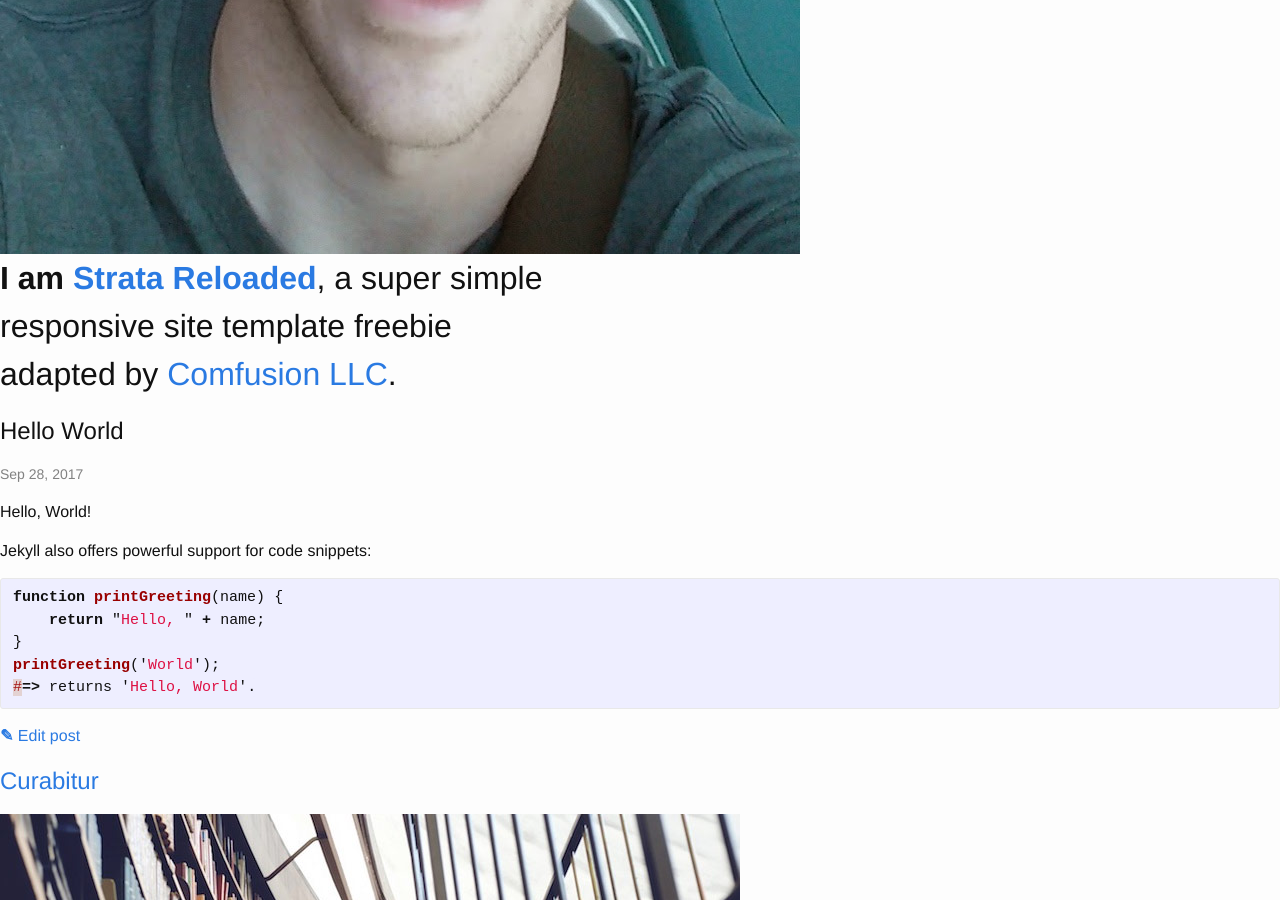
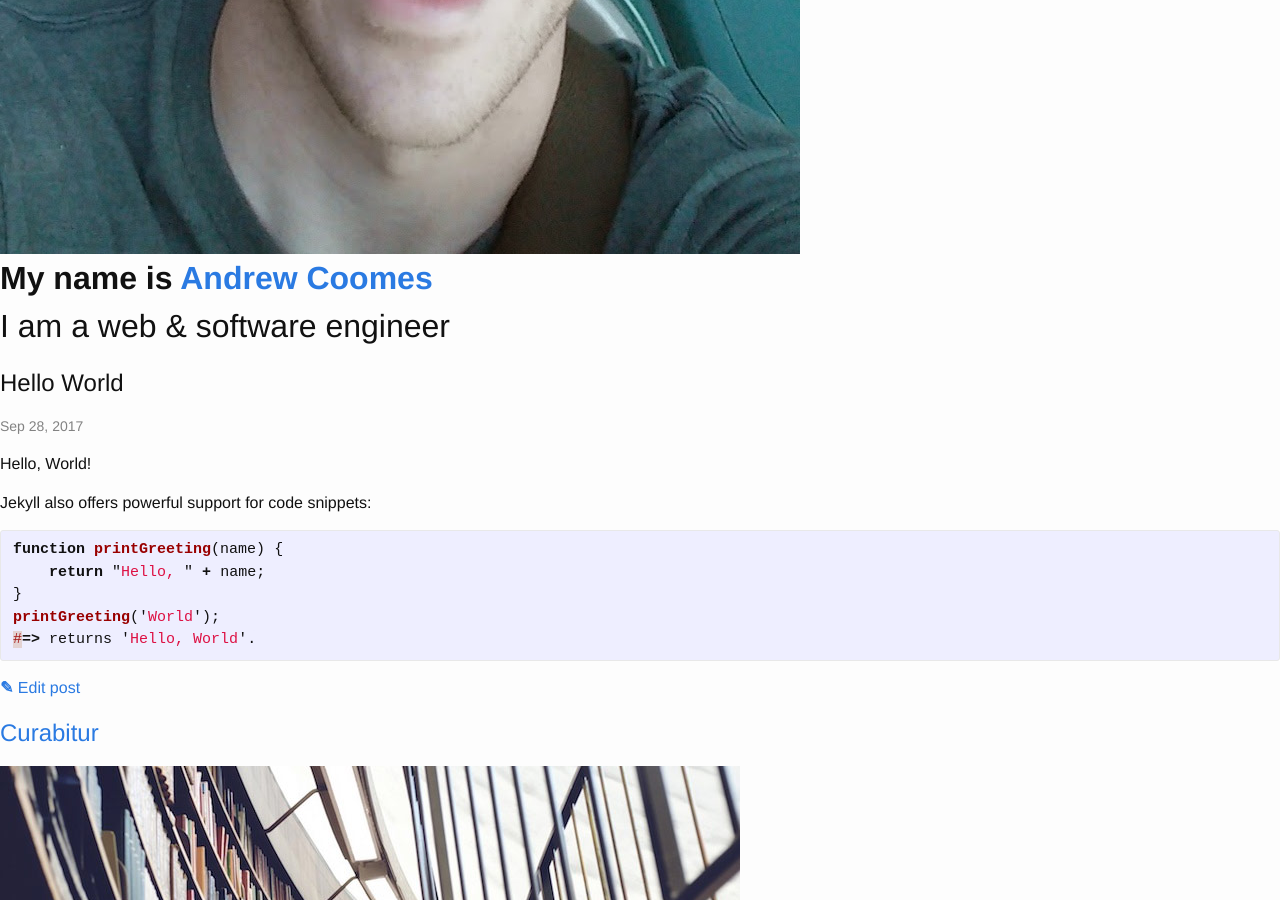
Before and after one commit to acoomes/acoomes.github.io, a Jekyll site: the page built from index.html, in a window 1280 px wide and 900 px high, scrolled down 564 px. Built offline with Jekyll 4.4.1, drawn with Linux system fonts in a browser that asks for light colours; nearby versions of some CDN libraries; some of the changed text lies outside the part shown.

Commit message:
Customized site header text and copyright list

```diff
--- a/_layouts/default.html
+++ b/_layouts/default.html
@@ -26,9 +26,8 @@
 	<body id="top">
     <header id="header">
       <a href="{{ site.url }}" class="image avatar"><img class="editable" src="/images/avatar.jpg" alt="{{ site.author.name }}"></a>
-      <h1 class="editable"><strong>I am <a href="/">Strata Reloaded</a></strong>, a super simple<br>
-      responsive site template freebie<br>
-      adapted by <a href="http://comfusionllc.com">Comfusion LLC</a>.</h1>
+			<h1 class="editable"><strong>My name is <a href="/">Andrew Coomes</a></strong><br>
+				I am a web & software engineer<br>
     </header>
 
     {{ content }}
@@ -52,9 +51,7 @@
         {% endif %}
       </ul>
       <ul class="copyright">
-          <li>&copy; Untitled</li>
-          <li>Design: <a href="http://html5up.net">HTML5 UP</a></li>
-          <li>Theme: <a href="http://comfusionllc.com">Comfusion LLC</a></li>
+          <li>&copy; Andrew Coomes</li>
       </ul>
     </footer>
 
```
